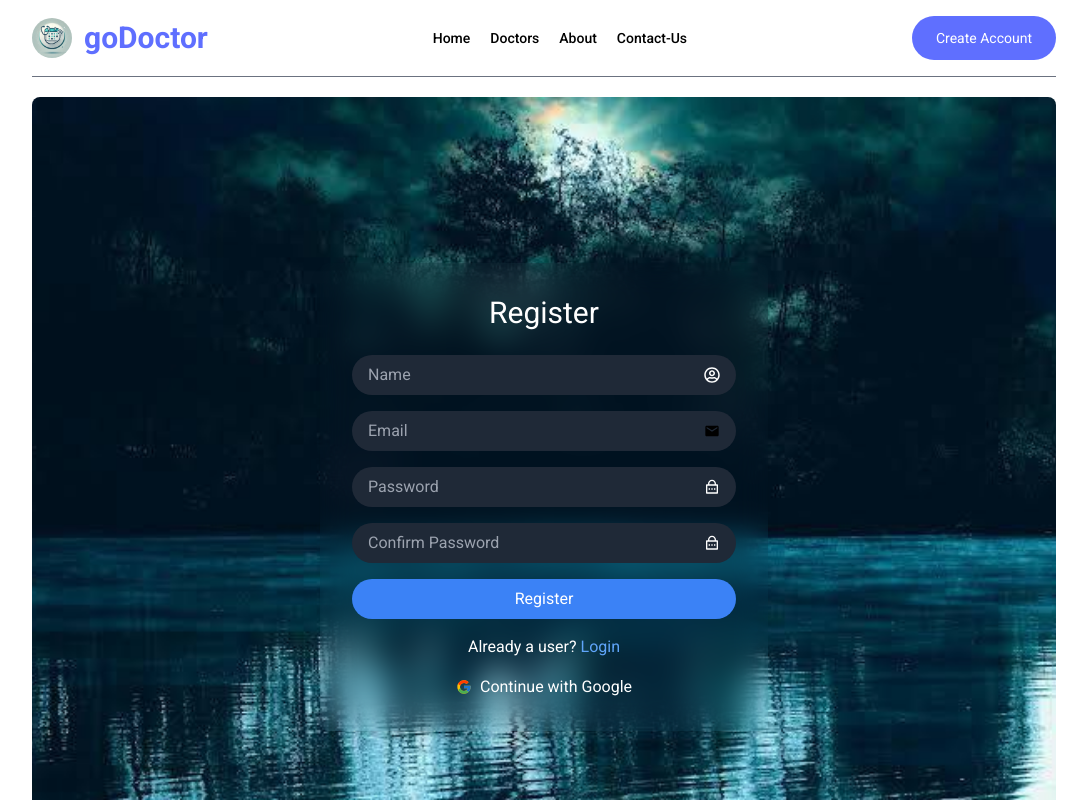
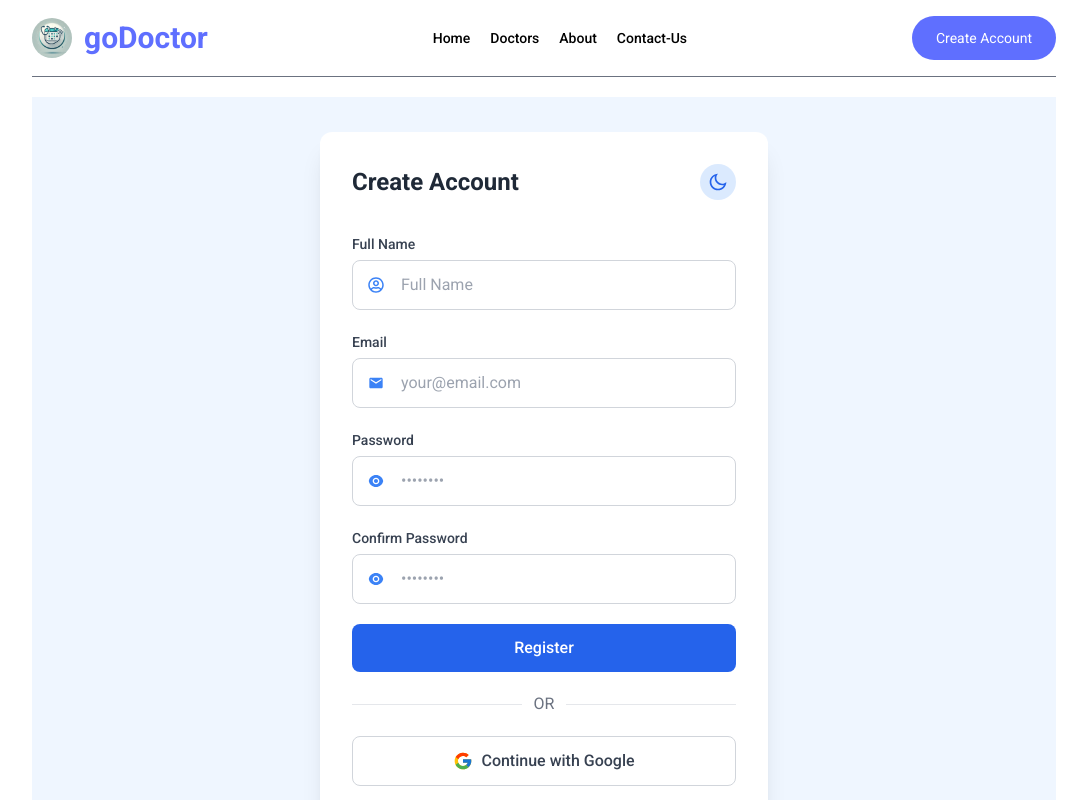
Before and after one commit to suryaNoble/godoctor, a React (Vite) app in the folder goDoctor/: page /register in a window 1280 px wide. Shown: the top 800 px of the page, without its empty margins (96-1183 px from the left). Built offline with nearby package versions, Linux system fonts and the light colour scheme; no server answers.

Commit message:
protecting authRoutes changing space/unknown route comonent

```diff
--- a/goDoctor/src/App.jsx
+++ b/goDoctor/src/App.jsx
@@ -18,6 +18,7 @@ import { ToastContainer, toast } from "react-toastify";
 import "react-toastify/dist/ReactToastify.css";
 import { Toaster } from "sonner";
 import ProtectedRoute from "./components/ProtectedRoute";
+import AuthRoute from "./components/AuthRoute";
 
 function App() {
   return (
@@ -31,8 +32,6 @@ function App() {
         <Route path="/contact" element={<Contact />} />
         <Route path="/doctors" element={<Doctors />} />
         <Route path="/doctors/:speciality" element={<Doctors />} />
-        <Route path="/login" element={<Login />} />
-        <Route path="/register" element={<Register />} />
         <Route path="/doctorprofile/:id" element={<DoctorProfile />} />
         <Route path="/doctorprofile" element={<DoctorProfile />} />
 
@@ -41,6 +40,11 @@ function App() {
           <Route path="/my-appointments" element={<MyAppointments />} />
           <Route path="/appointment/:docId" element={<Appointment />} />
           <Route path="/profile" element={<Profile />} />
+        </Route>
+
+        <Route element={<AuthRoute />}>
+          <Route path="/login" element={<Login />} />
+          <Route path="/register" element={<Register />} />
         </Route>
 
         <Route path="*" element={<Space />} />
--- /dev/null
+++ b/goDoctor/src/components/AuthRoute.jsx
@@ -0,0 +1,15 @@
+import { useContext } from "react";
+import { Navigate, Outlet } from "react-router-dom";
+import { AppContext } from "../context/AppContext";
+
+const AuthRoute = () => {
+  const { token } = useContext(AppContext);
+
+  if (token) {
+    return <Navigate to="/" replace />;
+  }
+
+  return <Outlet />;
+};
+
+export default AuthRoute;
--- a/goDoctor/src/pages/Login.jsx
+++ b/goDoctor/src/pages/Login.jsx
@@ -5,7 +5,7 @@ import * as yup from "yup";
 import { MdEmail } from "react-icons/md";
 import { Link, useLocation, useNavigate } from "react-router-dom";
 import { FcGoogle } from "react-icons/fc";
-import { RiEyeFill, RiEyeOffFill } from "react-icons/ri";
+import { RiEyeFill, RiEyeOffFill, RiSunLine, RiMoonLine } from "react-icons/ri";
 import { AppContext } from "../context/AppContext";
 import axios from "axios";
 import { toast } from "sonner";
@@ -31,6 +31,7 @@ const schema = yup.object().shape({
 const Login = () => {
   const navigate = useNavigate();
   const location = useLocation();
+  const [darkMode, setDarkMode] = useState(false);
 
   const {
     register,
@@ -54,7 +55,6 @@ const Login = () => {
       const { data } = await axios.post(
         `${backendUrl}/api/user/login`,
         formData,
-
         {
           headers: { "Content-Type": "application/json" },
         }
@@ -62,17 +62,17 @@ const Login = () => {
 
       if (data.success) {
         localStorage.setItem("userData", JSON.stringify(data.user));
-
         localStorage.setItem("token", data.token);
         setToken(data.token);
         reset();
         toast.success("Login successful");
+        navigate("/");
       } else {
-        toast.error("login failed");
+        toast.error("invalid credentials");
       }
     } catch (error) {
       console.log(error);
-      toast.error("login failed ");
+      toast.error("Invalid credentials. Please try again.");
     } finally {
       setLoading(false);
     }
@@ -101,96 +101,168 @@ const Login = () => {
       localStorage.setItem("token", token);
       setToken(token);
       window.history.replaceState({}, document.title, window.location.pathname);
+      const from = location.state?.from?.pathname || "/";
       navigate("/");
     }
-  }, [navigate, setToken]);
+  }, [navigate, setToken, token]);
 
   const [showPassword, setShowPassword] = useState(false);
 
   return (
     <div
-      className="w-full h-screen rounded-lg flex justify-center items-center bg-cover bg-center"
-      style={{ backgroundImage: "url('/water.jpg')" }}
+      className={`w-full min-h-screen flex items-center justify-center transition-colors ${
+        darkMode ? "bg-gray-900" : "bg-blue-50"
+      }`}
     >
-      <div className="p-8 rounded-lg shadow-lg w-full max-w-md backdrop-blur-lg">
-        <form onSubmit={handleSubmit(onSubmit)}>
-          <h2 className="text-3xl text-white text-center mb-6">Login</h2>
-          <div className="space-y-4">
+      <div
+        className={`w-full max-w-md p-8 rounded-xl shadow-xl transition-all ${
+          darkMode ? "bg-gray-800" : "bg-white"
+        }`}
+      >
+        <div className="flex justify-between items-center mb-8">
+          <h2
+            className={`text-2xl font-bold ${
+              darkMode ? "text-white" : "text-gray-800"
+            }`}
+          >
+            Login
+          </h2>
+          <button
+            onClick={() => setDarkMode(!darkMode)}
+            className={`p-2 rounded-full ${
+              darkMode
+                ? "bg-gray-700 text-yellow-300"
+                : "bg-blue-100 text-blue-600"
+            }`}
+          >
+            {darkMode ? <RiSunLine size={20} /> : <RiMoonLine size={20} />}
+          </button>
+        </div>
+
+        <form onSubmit={handleSubmit(onSubmit)} className="space-y-6">
+          <div className="space-y-2">
             <div className="relative">
-              <MdEmail className="absolute left-4 top-3 transform  text-gray-400" />
+              <MdEmail
+                className={`absolute left-4 top-1/2 transform -translate-y-1/2 ${
+                  darkMode ? "text-blue-300" : "text-blue-500"
+                }`}
+              />
               <input
                 type="email"
                 name="email"
-                onChange={(e) => {
-                  setEmail(e.target.value);
-                }}
+                onChange={(e) => setEmail(e.target.value)}
                 {...register("email")}
                 placeholder="Email"
-                className="w-full pl-12 pr-4 py-2 bg-gray-800 text-white rounded-full border-none focus:outline-none"
+                className={`w-full pl-12 pr-4 py-3 rounded-lg border focus:outline-none focus:ring-2 focus:ring-blue-500 transition ${
+                  darkMode
+                    ? "bg-gray-700 border-gray-600 text-white"
+                    : "bg-white border-gray-300"
+                }`}
               />
+            </div>
             {errors.email && (
-                <p className="text-red-800 text-sm">{errors.email.message}</p>
+              <p className="text-red-500 text-sm mt-1">
+                {errors.email.message}
+              </p>
             )}
           </div>
+
+          <div className="space-y-2">
             <div className="relative">
+              <button
+                type="button"
+                onClick={() => setShowPassword(!showPassword)}
+                className={`absolute left-4 top-1/2 transform -translate-y-1/2 ${
+                  darkMode ? "text-blue-300" : "text-blue-500"
+                }`}
+              >
+                {showPassword ? <RiEyeOffFill /> : <RiEyeFill />}
+              </button>
               <input
                 type={showPassword ? "text" : "password"}
                 name="password"
-                onChange={(e) => {
-                  setPassword(e.target.value);
-                }}
+                onChange={(e) => setPassword(e.target.value)}
                 {...register("password")}
                 placeholder="Password"
-                className="w-full pl-12 pr-4 py-2 bg-gray-800 text-white rounded-full border-none focus:outline-none"
+                className={`w-full pl-12 pr-4 py-3 rounded-lg border focus:outline-none focus:ring-2 focus:ring-blue-500 transition ${
+                  darkMode
+                    ? "bg-gray-700 border-gray-600 text-white"
+                    : "bg-white border-gray-300"
+                }`}
               />
-              {/* <RiLockPasswordLine className="absolute right-4 top-3 text-white focus:outline-none"/> */}
-              <button
-                type="button"
-                onClick={() => setShowPassword(!showPassword)}
-                className="absolute left-4 top-3 transform  text-gray-400 border-none focus:outline-none"
-              >
-                {showPassword ? <RiEyeOffFill /> : <RiEyeFill />}
-              </button>
+            </div>
             {errors.password && (
-                <p className="text-red-800 text-sm">
+              <p className="text-red-500 text-sm mt-1">
                 {errors.password.message}
               </p>
             )}
           </div>
-            <div>
+
           <button
             type="submit"
-                className="w-full py-2 bg-blue-500 hover:bg-blue-600 text-white rounded-full"
+            disabled={loading}
+            className={`w-full py-3 rounded-lg font-medium flex items-center justify-center transition-colors ${
+              loading ? "bg-blue-400" : "bg-blue-600 hover:bg-blue-700"
+            } text-white`}
           >
             {loading ? (
-                  <div className="flex justify-center items-center">
-                    <AiOutlineLoading3Quarters className="animate-spin size-4 text-4xl text-white" />
-                    <p className="ml-2 text-white">Signing in...</p>
-                  </div>
+              <>
+                <AiOutlineLoading3Quarters className="animate-spin mr-2" />
+                Signing in...
+              </>
             ) : (
               "Login"
             )}
           </button>
+
+          <div className="flex items-center my-6">
+            <div
+              className={`flex-grow h-px ${
+                darkMode ? "bg-gray-600" : "bg-gray-200"
+              }`}
+            ></div>
+            <span
+              className={`px-3 ${darkMode ? "text-gray-400" : "text-gray-500"}`}
+            >
+              OR
+            </span>
+            <div
+              className={`flex-grow h-px ${
+                darkMode ? "bg-gray-600" : "bg-gray-200"
+              }`}
+            ></div>
           </div>
-            <p className="text-center text-white mt-4">
-              Don&apos;t have an account?{" "}
-              <Link to="/register">
-                <span className="text-blue-400 hover:underline cursor-pointer">
+
+          <button
+            onClick={handleGoogleLogin}
+            className={`w-full py-3 rounded-lg font-medium flex items-center justify-center space-x-2 border transition ${
+              darkMode
+                ? "bg-gray-700 border-gray-600 hover:bg-gray-600"
+                : "bg-white border-gray-300 hover:bg-gray-50"
+            }`}
+          >
+            <FcGoogle size={20} />
+            <span className={darkMode ? "text-white" : "text-gray-700"}>
+              Login with Google
+            </span>
+          </button>
+
+          <p
+            className={`text-center mt-6 ${
+              darkMode ? "text-gray-400" : "text-gray-600"
+            }`}
+          >
+            Don't have an account?{" "}
+            <Link
+              to="/register"
+              className={`font-medium hover:underline ${
+                darkMode ? "text-blue-400" : "text-blue-600"
+              }`}
+            >
               Register
-                </span>
             </Link>
           </p>
-          </div>
         </form>
-        <div className="flex items-center justify-center text-white mt-4">
-          <button
-            onClick={handleGoogleLogin}
-            className="flex items-center space-x-2"
-          >
-            <FcGoogle />
-            <span>Login with Google</span>
-          </button>
-        </div>
       </div>
     </div>
   );
--- a/goDoctor/src/pages/Register.jsx
+++ b/goDoctor/src/pages/Register.jsx
@@ -1,17 +1,15 @@
-/* eslint-disable no-unused-vars */
-import React, { useEffect } from "react";
 import { useForm } from "react-hook-form";
 import { yupResolver } from "@hookform/resolvers/yup";
 import * as yup from "yup";
 import { FaRegUserCircle } from "react-icons/fa";
 import { MdEmail } from "react-icons/md";
-import { RiLockPasswordLine } from "react-icons/ri";
+import { RiEyeFill, RiEyeOffFill, RiSunLine, RiMoonLine } from "react-icons/ri";
 import { FcGoogle } from "react-icons/fc";
 import { Link, useNavigate } from "react-router-dom";
 import { AppContext } from "../context/AppContext";
 import axios from "axios";
 import { toast } from "sonner";
-import { useContext, useState } from "react";
+import { useContext, useState, useEffect } from "react";
 import { AiOutlineLoading3Quarters } from "react-icons/ai";
 
 const schema = yup.object().shape({
@@ -49,6 +47,9 @@ const Register = () => {
   });
 
   const navigate = useNavigate();
+  const [darkMode, setDarkMode] = useState(false);
+  const [showPassword, setShowPassword] = useState(false);
+  const [showConfirmPassword, setShowConfirmPassword] = useState(false);
 
   const [name, setName] = useState("");
   const [email, setEmail] = useState("");
@@ -58,7 +59,6 @@ const Register = () => {
   const { backendUrl, token, setToken } = useContext(AppContext);
 
   useEffect(() => {
-    // Check for token in URL after Google registration
     const urlParams = new URLSearchParams(window.location.search);
     const token = urlParams.get("token");
 
@@ -66,7 +66,7 @@ const Register = () => {
       localStorage.setItem("token", token);
       navigate("/");
     }
-  }, []);
+  }, [navigate, token]);
 
   const onSubmit = async (formData) => {
     setLoading(true);
@@ -74,7 +74,6 @@ const Register = () => {
       const { data } = await axios.post(
         `${backendUrl}/api/user/register`,
         formData,
-
         {
           headers: { "Content-Type": "application/json" },
         }
@@ -107,118 +106,238 @@ const Register = () => {
 
   return (
     <div
-      className="w-full h-screen rounded-lg flex justify-center items-center bg-cover bg-center"
-      style={{ backgroundImage: "url('/water.jpg')" }}
+      className={`w-full min-h-screen flex items-center justify-center transition-colors ${
+        darkMode ? "bg-gray-900" : "bg-blue-50"
+      }`}
     >
-      <div className="p-8 rounded-lg shadow-lg w-full max-w-md backdrop-blur-lg">
-        <form onSubmit={handleSubmit(onSubmit)}>
-          <h2 className="text-3xl text-white text-center mb-6">Register</h2>
-          <div className="space-y-4">
+      <div
+        className={`w-full max-w-md p-8 rounded-xl shadow-xl transition-all ${
+          darkMode ? "bg-gray-800" : "bg-white"
+        }`}
+      >
+        <div className="flex justify-between items-center mb-8">
+          <h2
+            className={`text-2xl font-bold ${
+              darkMode ? "text-white" : "text-gray-800"
+            }`}
+          >
+            Create Account
+          </h2>
+          <button
+            onClick={() => setDarkMode(!darkMode)}
+            className={`p-2 rounded-full ${
+              darkMode
+                ? "bg-gray-700 text-yellow-300"
+                : "bg-blue-100 text-blue-600"
+            }`}
+          >
+            {darkMode ? <RiSunLine size={20} /> : <RiMoonLine size={20} />}
+          </button>
+        </div>
+
+        <form onSubmit={handleSubmit(onSubmit)} className="space-y-5">
+          <div className="space-y-1">
+            <label
+              className={`text-sm font-medium ${
+                darkMode ? "text-gray-300" : "text-gray-700"
+              }`}
+            >
+              Full Name
+            </label>
             <div className="relative">
+              <FaRegUserCircle
+                className={`absolute left-4 top-1/2 transform -translate-y-1/2 ${
+                  darkMode ? "text-blue-300" : "text-blue-500"
+                }`}
+              />
               <input
                 type="text"
-                onChange={(e) => {
-                  setName(e.target.value);
-                }}
+                onChange={(e) => setName(e.target.value)}
                 {...register("name")}
-                placeholder="Name"
-                className="w-full px-4 py-2 bg-gray-800 text-white rounded-full border-none focus:outline-none"
+                placeholder="Full Name"
+                className={`w-full pl-12 pr-4 py-3 rounded-lg border focus:outline-none focus:ring-2 focus:ring-blue-500 transition ${
+                  darkMode
+                    ? "bg-gray-700 border-gray-600 text-white"
+                    : "bg-white border-gray-300"
+                }`}
               />
-              <FaRegUserCircle className="absolute right-4 top-3 text-white" />
+            </div>
             {errors.name && (
-                <p className="text-red-500 text-sm mt-1">
-                  {errors.name.message}
-                </p>
+              <p className="text-red-500 text-xs mt-1">{errors.name.message}</p>
             )}
           </div>
 
+          <div className="space-y-1">
+            <label
+              className={`text-sm font-medium ${
+                darkMode ? "text-gray-300" : "text-gray-700"
+              }`}
+            >
+              Email
+            </label>
             <div className="relative">
+              <MdEmail
+                className={`absolute left-4 top-1/2 transform -translate-y-1/2 ${
+                  darkMode ? "text-blue-300" : "text-blue-500"
+                }`}
+              />
               <input
                 type="email"
-                onChange={(e) => {
-                  setEmail(e.target.value);
-                }}
+                onChange={(e) => setEmail(e.target.value)}
                 {...register("email")}
-                placeholder="Email"
-                className="w-full px-4 py-2 bg-gray-800 text-white rounded-full border-none focus:outline-none"
+                placeholder="your@email.com"
+                className={`w-full pl-12 pr-4 py-3 rounded-lg border focus:outline-none focus:ring-2 focus:ring-blue-500 transition ${
+                  darkMode
+                    ? "bg-gray-700 border-gray-600 text-white"
+                    : "bg-white border-gray-300"
+                }`}
               />
-              <MdEmail className="absolute right-4 top-3" />
+            </div>
             {errors.email && (
-                <p className="text-red-500 text-sm mt-1">
+              <p className="text-red-500 text-xs mt-1">
                 {errors.email.message}
               </p>
             )}
           </div>
 
+          <div className="space-y-1">
+            <label
+              className={`text-sm font-medium ${
+                darkMode ? "text-gray-300" : "text-gray-700"
+              }`}
+            >
+              Password
+            </label>
             <div className="relative">
+              <button
+                type="button"
+                onClick={() => setShowPassword(!showPassword)}
+                className={`absolute left-4 top-1/2 transform -translate-y-1/2 ${
+                  darkMode ? "text-blue-300" : "text-blue-500"
+                }`}
+              >
+                {showPassword ? <RiEyeOffFill /> : <RiEyeFill />}
+              </button>
               <input
-                type="password"
-                onChange={(e) => {
-                  setPassword(e.target.value);
-                }}
+                type={showPassword ? "text" : "password"}
+                onChange={(e) => setPassword(e.target.value)}
                 {...register("password")}
-                placeholder="Password"
-                className="w-full px-4 py-2 bg-gray-800 text-white rounded-full border-none focus:outline-none"
+                placeholder="••••••••"
+                className={`w-full pl-12 pr-4 py-3 rounded-lg border focus:outline-none focus:ring-2 focus:ring-blue-500 transition ${
+                  darkMode
+                    ? "bg-gray-700 border-gray-600 text-white"
+                    : "bg-white border-gray-300"
+                }`}
               />
-              <RiLockPasswordLine className="absolute right-4 top-3 text-white" />
+            </div>
             {errors.password && (
-                <p className="text-red-500 text-sm mt-1">
+              <p className="text-red-500 text-xs mt-1">
                 {errors.password.message}
               </p>
             )}
           </div>
 
+          <div className="space-y-1">
+            <label
+              className={`text-sm font-medium ${
+                darkMode ? "text-gray-300" : "text-gray-700"
+              }`}
+            >
+              Confirm Password
+            </label>
             <div className="relative">
+              <button
+                type="button"
+                onClick={() => setShowConfirmPassword(!showConfirmPassword)}
+                className={`absolute left-4 top-1/2 transform -translate-y-1/2 ${
+                  darkMode ? "text-blue-300" : "text-blue-500"
+                }`}
+              >
+                {showConfirmPassword ? <RiEyeOffFill /> : <RiEyeFill />}
+              </button>
               <input
-                type="password"
+                type={showConfirmPassword ? "text" : "password"}
                 {...register("confirmPassword")}
-                placeholder="Confirm Password"
-                className="w-full px-4 py-2 bg-gray-800 text-white rounded-full border-none focus:outline-none"
+                placeholder="••••••••"
+                className={`w-full pl-12 pr-4 py-3 rounded-lg border focus:outline-none focus:ring-2 focus:ring-blue-500 transition ${
+                  darkMode
+                    ? "bg-gray-700 border-gray-600 text-white"
+                    : "bg-white border-gray-300"
+                }`}
               />
-              <RiLockPasswordLine className="absolute right-4 top-3 text-white" />
+            </div>
             {errors.confirmPassword && (
-                <p className="text-red-500 text-sm mt-1">
+              <p className="text-red-500 text-xs mt-1">
                 {errors.confirmPassword.message}
               </p>
             )}
           </div>
 
-            <div>
           <button
             type="submit"
-                className="w-full py-2 bg-blue-500 hover:bg-blue-600 text-white rounded-full"
+            disabled={loading}
+            className={`w-full py-3 rounded-lg font-medium flex items-center justify-center transition-colors ${
+              loading ? "bg-blue-400" : "bg-blue-600 hover:bg-blue-700"
+            } text-white`}
           >
             {loading ? (
-                  <div className="flex justify-center items-center">
-                    <AiOutlineLoading3Quarters className="animate-spin size-4 text-4xl text-white" />
-                    <p className="ml-2 text-white">Registering...</p>
-                  </div>
+              <>
+                <AiOutlineLoading3Quarters className="animate-spin mr-2" />
+                Registering...
+              </>
             ) : (
               "Register"
             )}
           </button>
+
+          <div className="flex items-center my-6">
+            <div
+              className={`flex-grow h-px ${
+                darkMode ? "bg-gray-600" : "bg-gray-200"
+              }`}
+            ></div>
+            <span
+              className={`px-3 ${darkMode ? "text-gray-400" : "text-gray-500"}`}
+            >
+              OR
+            </span>
+            <div
+              className={`flex-grow h-px ${
+                darkMode ? "bg-gray-600" : "bg-gray-200"
+              }`}
+            ></div>
           </div>
 
-            <p className="text-center text-white mt-4">
-              Already a user?{" "}
-              <Link to="/login">
-                <span className="text-blue-400 hover:underline cursor-pointer">
+          <button
+            onClick={handleGoogleLogin}
+            className={`w-full py-3 rounded-lg font-medium flex items-center justify-center space-x-2 border transition ${
+              darkMode
+                ? "bg-gray-700 border-gray-600 hover:bg-gray-600"
+                : "bg-white border-gray-300 hover:bg-gray-50"
+            }`}
+          >
+            <FcGoogle size={20} />
+            <span className={darkMode ? "text-white" : "text-gray-700"}>
+              Continue with Google
+            </span>
+          </button>
+
+          <p
+            className={`text-center mt-6 ${
+              darkMode ? "text-gray-400" : "text-gray-600"
+            }`}
+          >
+            Already have an account?{" "}
+            <Link
+              to="/login"
+              className={`font-medium hover:underline ${
+                darkMode ? "text-blue-400" : "text-blue-600"
+              }`}
+            >
               Login
-                </span>
             </Link>
           </p>
-          </div>
         </form>
-
-        <div className="flex items-center justify-center text-white mt-4">
-          <button
-            onClick={handleGoogleLogin}
-            className="flex items-center space-x-2"
-          >
-            <FcGoogle />
-            <span>Continue with Google</span>
-          </button>
-        </div>
       </div>
     </div>
   );
```
Also changed, not shown: goDoctor/src/pages/Space.jsx (+14 -5 lines). Lines whose indentation alone changed are shown as unchanged.
